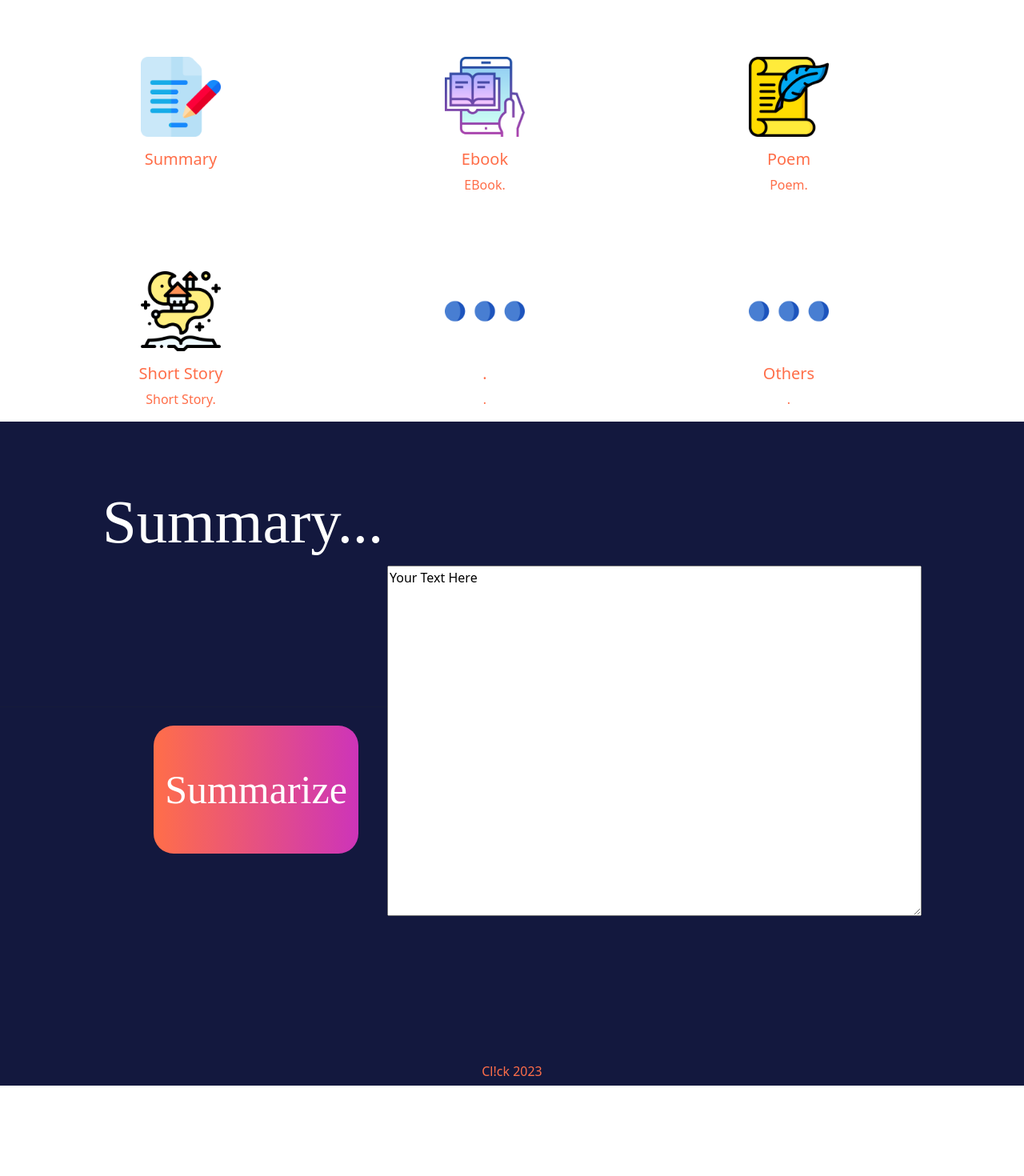
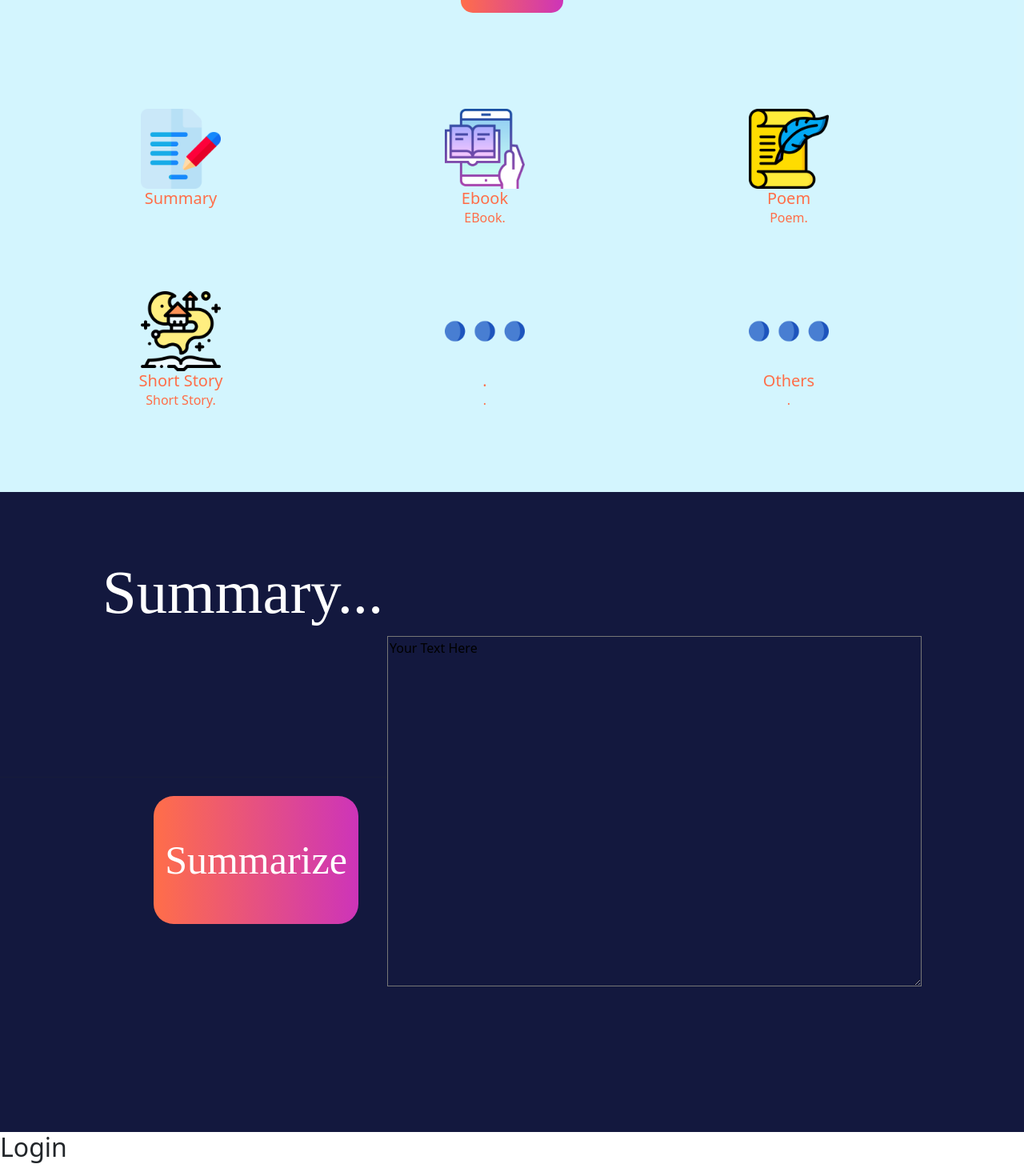
Before and after one commit to Lokesh8Goenka/Saavaad, a React (Create React App) app: page / in a window 1280 px wide. Shown: the part 1099-2569 px from the top of the page at 80% size. Before the commit the page ends 2456 px from the top, so only its background shows below. Built offline with nearby package versions, Linux system fonts and the light colour scheme; a web font is replaced by a local one.

Commit message:
hover added and new popup

```diff
--- a/src/components/App.jsx
+++ b/src/components/App.jsx
@@ -4,7 +4,7 @@ import Navbar from "./Navbar";
 import Footer from "./Footer";
 import Features from "./Features";
 import Home from "./Home";
-// import Login from "./Login";
+import Login from "./Login";
 import Summary from "./Summary";
 // inside component:
 
@@ -17,7 +17,7 @@ function App(){
             <Home />
             <Features />
             <Summary />
-            {/* <Login /> */}
+            <Login />
             <Footer />
         </div>
     );
--- a/src/components/Features.jsx
+++ b/src/components/Features.jsx
@@ -11,7 +11,7 @@ const cardTitle = {
 
 function Features() {
   return(
-    <div style={{marginTop: "5%"}}>
+    <div className="features" style={{marginTop:"5%", padding: "1px"}}>
       <div className="toolsheading">
           <h2 style={{fontSize: "50px"}}> Tools </h2>
       </div>
@@ -19,7 +19,7 @@ function Features() {
         <div className="row">
         {/* col-lg-4 col-md-6 */}
           <div className="col">
-                <div className="card" style={{width: "18rem", marginRight: "5vw", border: "none"}}>
+                <div className="card-transparent" style={{width: "18rem", marginRight: "5vw", border: "none"}}>
                   <img src={contract} className="card-img-top m-auto" alt="..." style={{width: "100px"}} />
                     <div className="card-body">
                       <h5 className="card-title" style={cardTitle}>Summary</h5>
@@ -28,7 +28,7 @@ function Features() {
                 </div>
           </div>
           <div className="col">
-                <div className="card" style={{width: "18rem", marginRight: "5vw", border: "none"}}>
+                <div className="card-transparent" style={{width: "18rem", marginRight: "5vw", border: "none"}}>
                   <img src={ebook} className="card-img-top m-auto" alt="..." style={{width: "100px"}} />
                     <div className="card-body">
                     <h5 className="card-title"  style={cardTitle}>Ebook</h5>
@@ -37,7 +37,7 @@ function Features() {
                 </div>
           </div>
           <div className="col">
-                <div className="card" style={{width: "18rem", border: "none"}}>
+                <div className="card-transparent" style={{width: "18rem", border: "none"}}>
                   <img src={poem} className="card-img-top m-auto" alt="..." style={{width: "100px"}} />
                     <div className="card-body">
                     <h5 className="card-title"  style={cardTitle}>Poem</h5>
@@ -46,7 +46,7 @@ function Features() {
                 </div>
           </div>
           <div className="col">
-                <div className="card" style={{width: "18rem", marginRight: "5vw", marginTop: "10vh", border: "none"}}>
+                <div className="card-transparent" style={{width: "18rem", marginRight: "5vw", marginTop: "10vh", border: "none"}}>
                   <img src={shortstory} className="card-img-top m-auto" alt="..." style={{width: "100px"}} />
                     <div className="card-body">
                     <h5 className="card-title"  style={cardTitle}>Short Story</h5>
@@ -55,7 +55,7 @@ function Features() {
                 </div>
           </div>
           <div className="col">
-                <div className="card" style={{width: "18rem", marginRight: "5vw", marginTop: "10vh", border: "none"}}>
+                <div className="card-transparent" style={{width: "18rem", marginRight: "5vw", marginTop: "10vh", border: "none"}}>
                   <img src={more} className="card-img-top m-auto" alt="..." style={{width: "100px"}} />
                     <div className="card-body">
                     <h5 className="card-title"  style={cardTitle}>.</h5>
@@ -64,7 +64,7 @@ function Features() {
                 </div>
           </div>
           <div className="col">
-                <div className="card" style={{width: "18rem", marginTop: "10vh", border: "none"}}>
+                <div className="card-transparent" style={{width: "18rem", marginTop: "10vh", border: "none"}}>
                   <img src={more} className="card-img-top m-auto" alt="..." style={{width: "100px"}} />
                     <div className="card-body">
                     <h5 className="card-title"  style={cardTitle}>Others</h5>
--- a/src/components/Home.jsx
+++ b/src/components/Home.jsx
@@ -35,24 +35,17 @@ function Home(){
             <p style={{marginLeft: "250px", fontFamily: "'Shantell Sans', cursive"}}>A new and easy way to have you own EBooks.</p>
             <br /><br />
                 {/* <button className="explore" style={btnStyle}>Explore</button>*/}
-            {/* <Popup trigger=
-                {<button className="explore" style={btnStyle}> Explore </button>}
-                position="right center">
-                <div className="popup">
-                    <h3>Want To save your Cl!cks?</h3>
-                    <h5><button>Login</button></h5>
-                </div>
-            </Popup> */}
+
 
             <Popup trigger=
                 {<button className="explore" style={btnStyle}> Explore </button>}
                 modal nested>
                 {
-                            <div className=".popup-content">
+                            <div className=".popup-content" >
                                 <h2>Want To save your Cl!cks?</h2>
                                 {/* <img style={{height: "30vh", float: "right", marginRight: "10vw"}} src={Safe} alt="save doc" /> */}
                                 <br /><br />
-                                <h5><button className="loginbtn">Login</button></h5>
+                                <h5><button>Login</button></h5>
                             </div>
                 }
             </Popup>
--- a/src/components/Login.jsx
+++ b/src/components/Login.jsx
@@ -3,7 +3,7 @@ import React from 'react';
 function Login() {
     return(
         <div className="login">
-
+                <h2>Login</h2>
         </div>
     );
 }
--- a/src/components/Summary.jsx
+++ b/src/components/Summary.jsx
@@ -32,7 +32,7 @@ function Summary() {
                 <form method="post" onSubmit={handleSubmit}>
                 <button className="submitBtn" type="submit">Summarize</button>
                 <label style={{color: "#fff", float: "right", marginRight: "10vw"}}>
-                    <textarea
+                    <textarea style={{backgroundColor: "transparent"}}
                     name="postContent"
                     defaultValue="Your Text Here"
                     rows={18}
```
